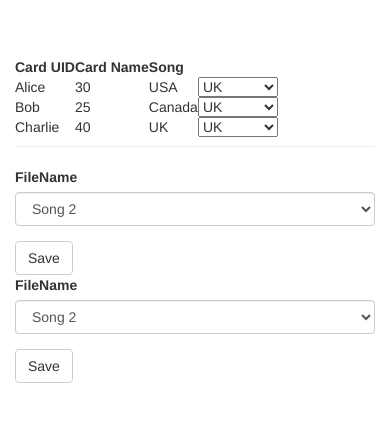
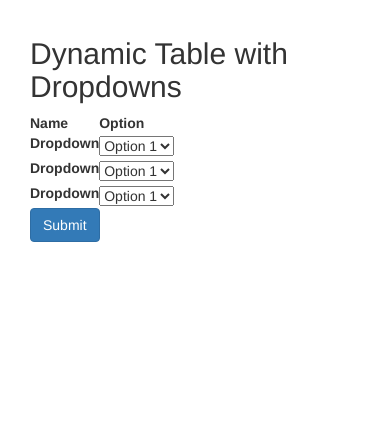
Before and after one commit to TheFerry10/tonitunes, a Flask app: page / in a window 390 px wide. Shown: the part 55-477 px from the top of the page. Run offline with Flask 3, Linux system fonts and the light colour scheme; some libraries are stand-ins or nearby versions.

Commit message:
add responsive table

```diff
--- a/app/app.py
+++ b/app/app.py
@@ -8,7 +8,7 @@ from flask_bootstrap import Bootstrap
 from flask_moment import Moment
 from flask_sqlalchemy import SQLAlchemy
 from flask_wtf import FlaskForm
-from wtforms import SelectField, SubmitField
+from wtforms import SelectField, SubmitField, FormField, FieldList, Form
 
 basedir = os.path.abspath(os.path.dirname(__file__))
 
@@ -24,22 +24,24 @@ db = SQLAlchemy(app)
 bootstrap = Bootstrap(app)
 moment = Moment(app)
 
-table_header = ("Card UID", "Card Name", "Song")
-table_data = (
-    ("Alice", 30, "USA"),
-    ("Bob", 25, "Canada"),
-    ("Charlie", 40, "UK"),
-)
-file_names = ("USA", "UK", "Germany", "")
+
+table_header = ("Card UID", "Card Name", "Connected Song")
 
 
-class FilePathForm(FlaskForm):
-    file_path = SelectField(
-        "FileName",
-        choices=[("song1", "Song 1"), ("song2", "Song 2"), ("song3", "Song 3")],
-        default="song2",
+class FileNameForm(Form):
+    file_name = SelectField(
+        label="Dropdown",
+        choices=[
+            ("option1", "Option 1"),
+            ("option2", "Option 2"),
+            ("option3", "Option 3"),
+        ],
     )
-    submit = SubmitField("Save")
+
+
+class TableForm(FlaskForm):
+    dropdown_fields = FieldList(FormField(FileNameForm), min_entries=3)
+    submit = SubmitField("Submit")
 
 
 class Card(db.Model):
@@ -64,19 +66,15 @@ class AudioFile(db.Model):
 
 @app.route("/", methods=["GET", "POST"])
 def index():
-    forms = {"uid0": FilePathForm(), "uid1": FilePathForm()}
-    for key, form in forms.items():
-        if form.validate_on_submit():
-            file_path = form.file_path.data
-            print(key, file_path)
-            flash("File mapping successfully updated!")
-            return redirect(url_for("index"))
+
+    form = TableForm()
+    if form.validate_on_submit():
+        for value in form.dropdown_fields.data:
+            print(value)
+        flash("File mapping successfully updated!")
     return render_template(
         "index.html",
-        table_header=table_header,
-        table_data=table_data,
-        file_names=file_names,
-        forms=forms,
+        form=form,
     )
 
 
--- a/app/read_archive.py
+++ b/app/read_archive.py
@@ -21,7 +21,7 @@ def insert_filenames():
 
 def read_filenames():
     session = Session()
-    return session.query(AudioFile.filename).all()
+    return [row[0] for row in session.query(AudioFile.filename).all()]
 
 
 def read_cards():
@@ -34,5 +34,5 @@ def read_cards():
 
 
 if __name__ == "__main__":
-    result = read_cards()
+    result = read_filenames()
     print(result)
--- a/app/templates/base.html
+++ b/app/templates/base.html
@@ -6,6 +6,13 @@
 {{ super() }}
 <link rel="shortcut icon" href="{{ url_for('static', filename='favicon.ico') }}" type="image/x-icon">
 <link rel="icon" href="{{ url_for('static', filename='favicon.ico') }}" type="image/x-icon">
+<style>
+    .form-inline {
+        display: flex;
+        align-items: center;
+        gap: 10px;
+    }
+</style>
 {% endblock %}
 
 {% block navbar %}
--- a/app/templates/index.html
+++ b/app/templates/index.html
@@ -4,35 +4,31 @@
 {% block title %}UID2Song mapping{% endblock %}
 
 {% block page_content %}
-<div class="page-header">
+
+<div class="container mt-5">
+    <h2>Dynamic Table with Dropdowns</h2>
+    <form method="POST">
+        {{ form.hidden_tag() }}
         <table>
             <thead>
             <tr>
-                {% for heading in table_header %}
-                <th>{{ heading }}</th>
-                {% endfor %}
+                <th>Name</th>
+                <th>Option</th>
             </tr>
             </thead>
             <tbody>
-            {% for row in table_data %}
+                {% for dropdown_field in form.dropdown_fields %}
                 <tr>
-                {% for cell in row %}
-                <td>{{cell}}</td>
-                {% endfor %}
-                <td>
-                    <select name="media">
-                        {% for file_name in  file_names%}
-
-                        <option value={{ file_name }} {% if file_name == "UK" %}selected{% endif %}> {{ file_name }} </option>
-                        {% endfor %}
-                    </select>
-                </td>
+                    <td>{{ dropdown_field.file_name.label }}</td>
+                    <td>{{ dropdown_field.file_name() }}</td>
                 </tr>
                 {% endfor %}
             </tbody>
         </table>
+        {{ form.submit(class="btn btn-primary") }}
+    </form>
 </div>
-{% for key, form in forms.items() %}
-    {{ wtf.quick_form(form) }}
-{% endfor %}
+
+
+
 {% endblock %}
```
Lines whose indentation alone changed are shown as unchanged.
